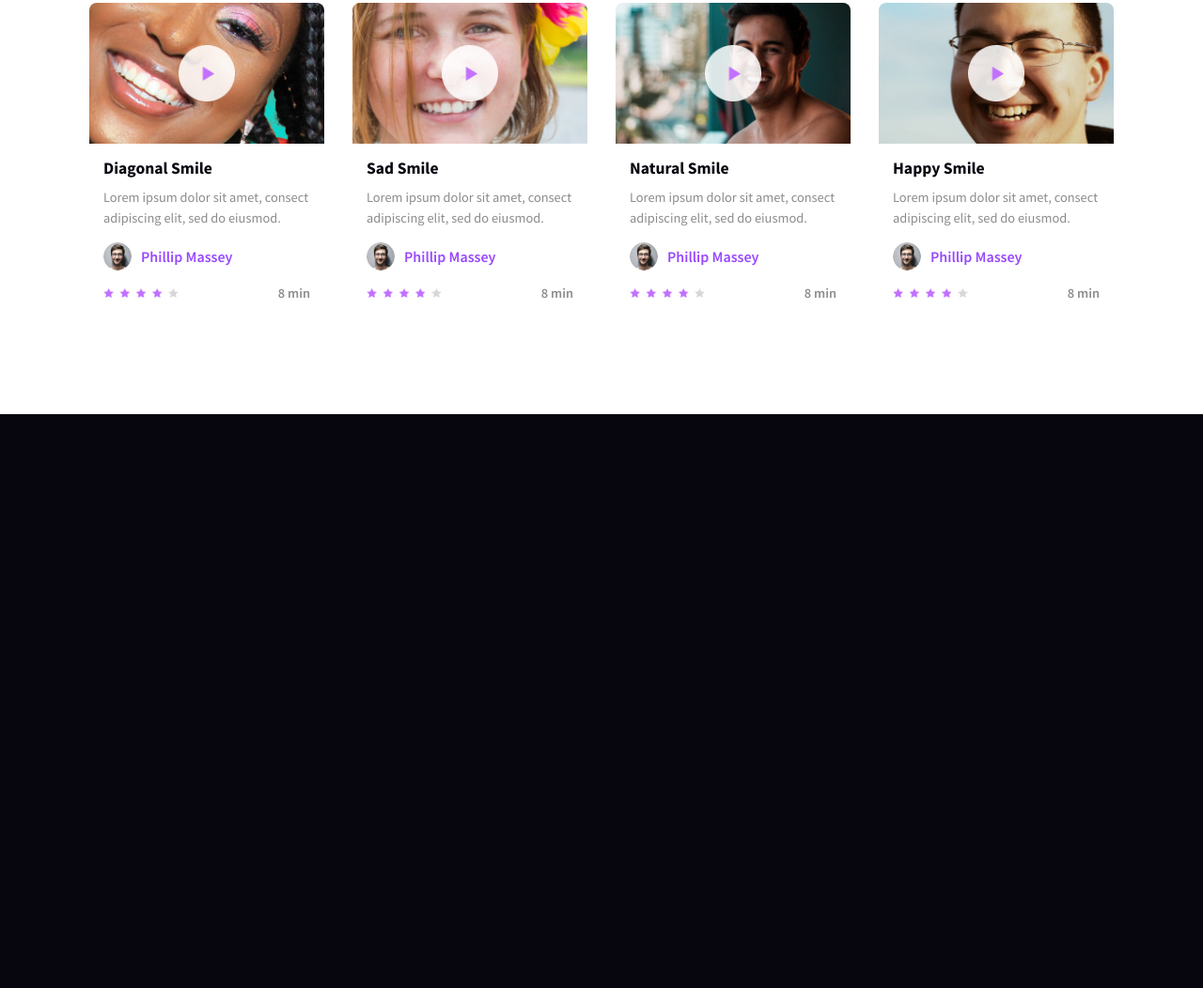
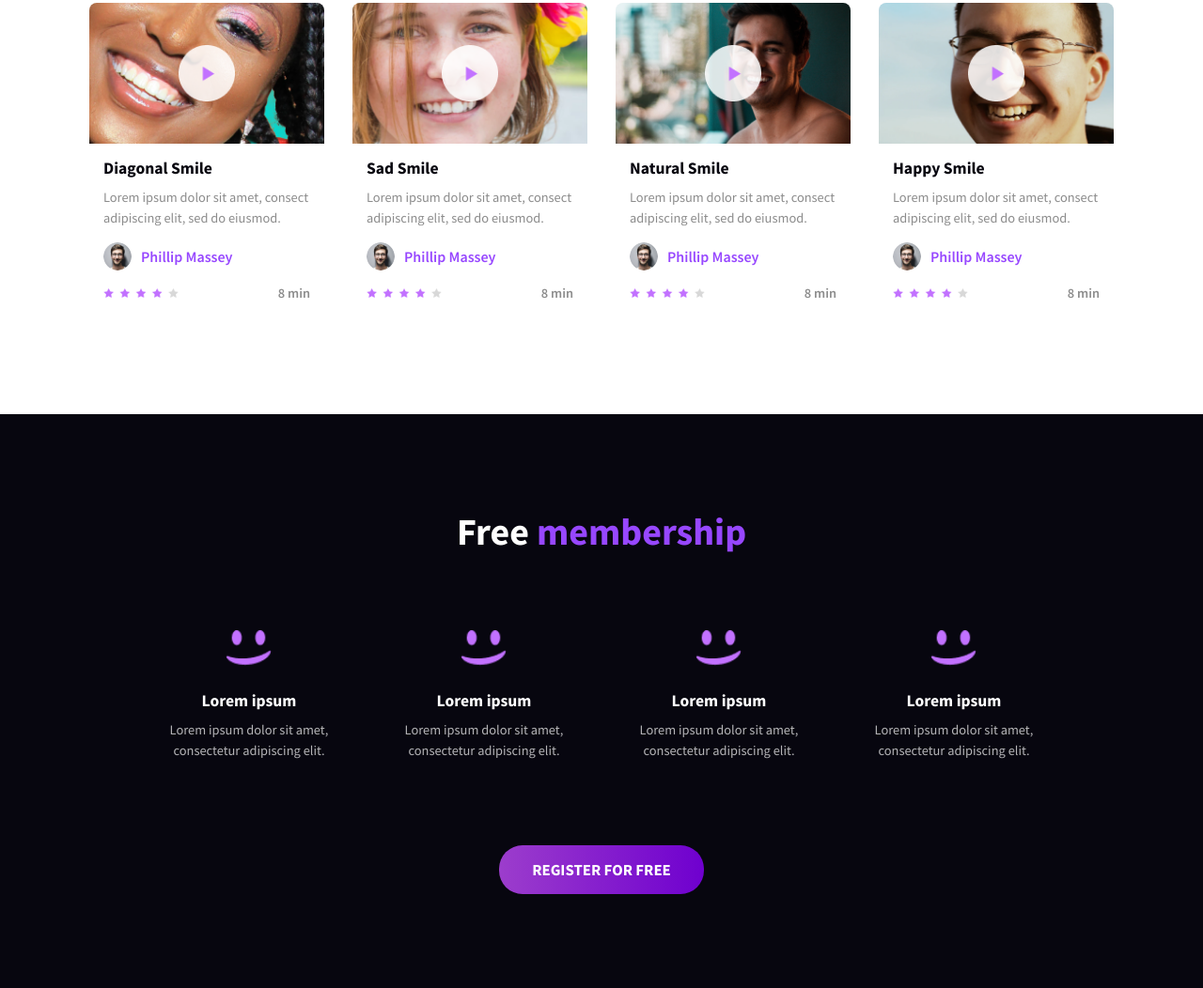
Before and after one commit to celinehimbaza1/alx_html_css, a plain HTML site: page css_advanced/index.html in a window 1280 px wide. Shown: the part 1327-2379 px from the top of the page at 94% size. Before the commit the page ends 1768 px from the top, so only its background shows below. Drawn offline with Linux system fonts and the light colour scheme.

Commit message:
css advanced

```diff
--- a/css_advanced/index.html
+++ b/css_advanced/index.html
@@ -145,5 +145,37 @@
     </div>
   </section>
 
+  <!-- Membership Section -->
+  <section class="membership-section">
+    <h2 class="section-title-membership">Free <span class="purple-text">membership</span></h2>
+    <div class="benefits-container">
+      <!-- Benefit 1 -->
+      <div class="benefit-card">
+        <img src="images/smile.png" alt="Smile icon" class="benefit-icon">
+        <h3>Lorem ipsum</h3>
+        <p>Lorem ipsum dolor sit amet,<br>consectetur adipiscing elit.</p>
+      </div>
+      <!-- Benefit 2 -->
+      <div class="benefit-card">
+        <img src="images/smile.png" alt="Smile icon" class="benefit-icon">
+        <h3>Lorem ipsum</h3>
+        <p>Lorem ipsum dolor sit amet,<br>consectetur adipiscing elit.</p>
+      </div>
+      <!-- Benefit 3 -->
+      <div class="benefit-card">
+        <img src="images/smile.png" alt="Smile icon" class="benefit-icon">
+        <h3>Lorem ipsum</h3>
+        <p>Lorem ipsum dolor sit amet,<br>consectetur adipiscing elit.</p>
+      </div>
+      <!-- Benefit 4 -->
+      <div class="benefit-card">
+        <img src="images/smile.png" alt="Smile icon" class="benefit-icon">
+        <h3>Lorem ipsum</h3>
+        <p>Lorem ipsum dolor sit amet,<br>consectetur adipiscing elit.</p>
+      </div>
+    </div>
+    <a href="#" class="btn-membership">REGISTER FOR FREE</a>
+  </section>
+
 </body>
 </html>
--- a/css_advanced/styles.css
+++ b/css_advanced/styles.css
@@ -216,10 +216,10 @@ body {
 
 /* Tutorials Section */
 .tutorials-section {
-  background-color: #FFFFFF; /* White background */
+  background-color: #FFFFFF;
   padding: 100px 80px;
   text-align: center;
-  color: #07060F; /* Dark text color for this section */
+  color: #07060F;
 }
 
 .section-title {
@@ -229,35 +229,35 @@ body {
 }
 
 .purple-text {
-  color: #9747FF; /* Purple color for "popular" */
+  color: #9747FF;
 }
 
 .video-cards-container {
   display: flex;
   justify-content: center;
-  flex-wrap: wrap; /* Allow cards to wrap on smaller screens */
-  gap: 30px; /* Space between video cards */
-  max-width: 1200px; /* Max width for the container */
-  margin: 0 auto; /* Center the container */
+  flex-wrap: wrap;
+  gap: 30px;
+  max-width: 1200px;
+  margin: 0 auto;
 }
 
 .video-card {
-  width: 250px; /* Fixed width for each card */
+  width: 250px;
   text-align: left;
   background-color: #FFFFFF;
-  border-radius: 8px; /* Slightly rounded corners */
+  border-radius: 8px;
 }
 
 .video-thumbnail {
   position: relative;
   width: 100%;
-  height: 150px; /* Fixed height for thumbnails */
+  height: 150px;
   overflow: hidden;
   border-radius: 8px 8px 0 0;
   margin-bottom: 15px;
 }
 
-.video-thumbnail img:first-child { /* The main video image */
+.video-thumbnail img:first-child {
   width: 100%;
   height: 100%;
   object-fit: cover;
@@ -269,7 +269,7 @@ body {
   top: 50%;
   left: 50%;
   transform: translate(-50%, -50%);
-  width: 60px; /* Size of the play icon */
+  width: 60px;
   height: 60px;
 }
 
@@ -304,7 +304,7 @@ body {
 .author-name {
   font-size: 1rem;
   font-weight: 600;
-  color: #9747FF; /* Purple color for author name */
+  color: #9747FF;
 }
 
 .rating-duration {
@@ -316,7 +316,7 @@ body {
 }
 
 .rating-stars {
-  width: 80px; /* Adjust size of rating stars image */
+  width: 80px;
   height: auto;
 }
 
@@ -325,3 +325,70 @@ body {
   font-weight: 600;
   color: #8C8C8C;
 }
+
+/* Membership Section */
+.membership-section {
+  background-color: #07060F; /* Dark background color */
+  padding: 100px 80px;
+  text-align: center;
+  color: white; /* White text color */
+}
+
+.section-title-membership {
+  font-size: 2.5rem;
+  font-weight: 700;
+  margin-bottom: 80px;
+  color: white; /* Ensure title is white */
+}
+
+.benefits-container {
+  display: flex;
+  justify-content: center;
+  flex-wrap: wrap; /* Allow benefits to wrap */
+  gap: 50px; /* Space between benefit cards */
+  margin-bottom: 70px; /* Space before the button */
+  max-width: 1000px;
+  margin-left: auto;
+  margin-right: auto;
+}
+
+.benefit-card {
+  width: 200px; /* Fixed width for each benefit card */
+  text-align: center;
+}
+
+.benefit-icon {
+  width: 50px; /* Size of the smile icon */
+  height: auto;
+  margin-bottom: 20px;
+}
+
+.benefit-card h3 {
+  font-size: 1.1rem;
+  font-weight: 700;
+  margin-bottom: 10px;
+}
+
+.benefit-card p {
+  font-size: 0.9rem;
+  color: rgba(255, 255, 255, 0.7);
+  line-height: 1.5;
+}
+
+.btn-membership {
+  background: linear-gradient(90deg, #9C3DCC 0%, #6F00CF 100%);
+  color: white;
+  text-decoration: none;
+  padding: 15px 35px;
+  border-radius: 25px;
+  font-weight: bold;
+  font-size: 1.05rem;
+  transition: transform 0.2s ease, box-shadow 0.2s ease;
+  display: inline-block;
+  margin-top: 20px; /* Space from benefits */
+}
+
+.btn-membership:hover {
+  transform: translateY(-2px);
+  box-shadow: 0 5px 15px rgba(100, 0, 200, 0.4);
+}
```
